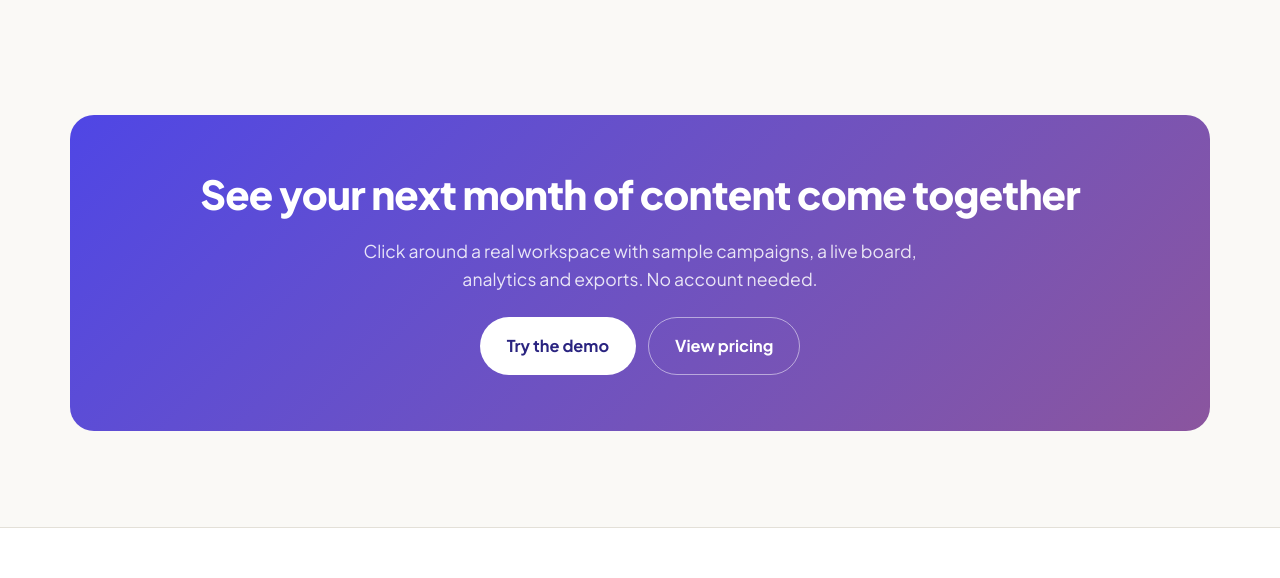
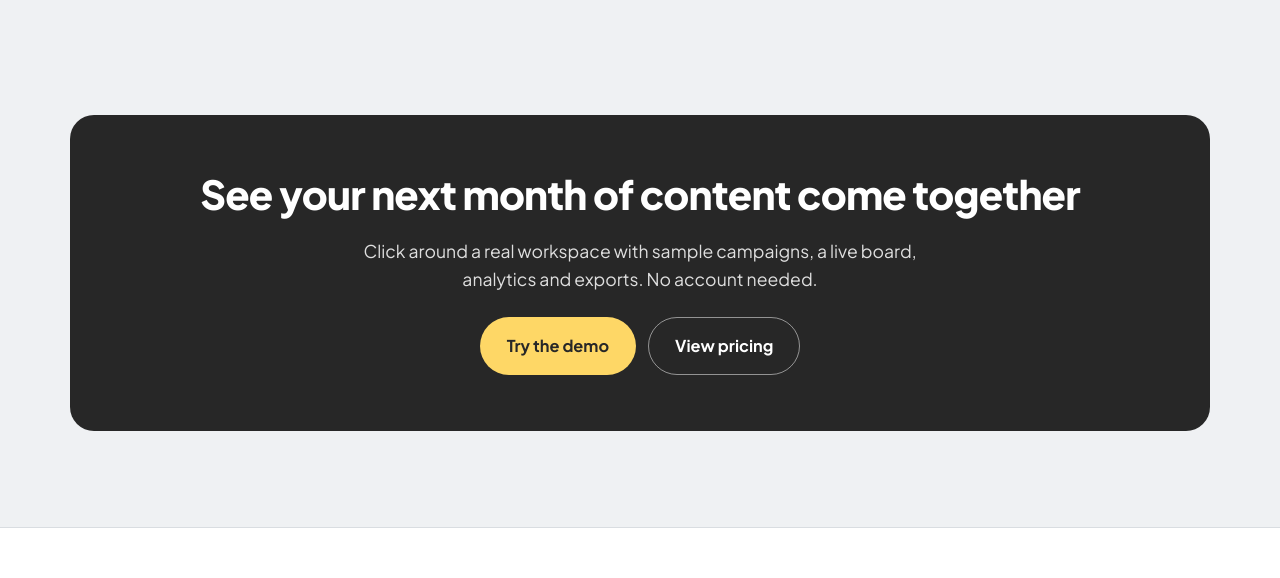
Before and after one commit to SuzanneV0/campaign-span, a plain HTML site: page index.html in a window 1280 px wide. Shown: the part 4610-5188 px from the top of the page. Drawn offline with Linux system fonts and the light colour scheme.

Commit message:
Apply the new colour palette
Shadow Grey, Mustard, Pacific Blue, Dim Grey and Platinum. Pacific Blue
fills buttons and charts; a deeper teal (#006E80 light / #3CC8DC dark)
carries link and label text so it stays readable. Mustard is the accent,
with a darker gold for accent text.

Co-Authored-By: Claude Opus 5.5 <noreply@anthropic.com>

```diff
--- a/assets/styles.css
+++ b/assets/styles.css
@@ -1,27 +1,30 @@
 /* Campaign Span — shared site styles */
 :root {
-  --bg: #FAF9F6;
+  --bg: #EFF1F3;
   --surface: #FFFFFF;
-  --surface-2: #F2F0EB;
-  --surface-3: #E9E6DF;
-  --text: #1B1A2E;
-  --muted: #5E5C70;
-  --faint: #8A889A;
-  --border: #E3E0D8;
-  --brand: #4F46E5;
-  --brand-hover: #4038CC;
-  --brand-ink: #FFFFFF;
-  --brand-soft: #ECEBFD;
-  --accent: #E46B34;
-  --accent-soft: #FCEBE2;
+  --surface-2: #E5E8EB;
+  --surface-3: #D9DDE1;
+  --text: #272727;
+  --muted: #5F5D69;
+  --faint: #8E8C97;
+  --border: #D9DDE1;
+  --brand: #009FB7;
+  --brand-hover: #14B3CB;
+  --brand-ink: #272727;
+  --brand-soft: #D6EFF3;
+  --accent: #FED766;
+  --accent-soft: #FFF4CF;
   --ok: #1E8E5E;
   --ok-soft: #E2F4EB;
   --warn: #B7791F;
   --warn-soft: #FBF0DC;
   --danger: #C93C3C;
   --danger-soft: #FBE5E5;
-  --shadow: 0 1px 2px rgba(27,26,46,.06), 0 8px 24px rgba(27,26,46,.06);
-  --shadow-lg: 0 2px 6px rgba(27,26,46,.08), 0 24px 60px rgba(27,26,46,.12);
+  --link: #006E80;
+  --accent-ink: #7A5C00;
+  --cta-bg: #272727;
+  --shadow: 0 1px 2px rgba(39,39,39,.06), 0 8px 24px rgba(39,39,39,.06);
+  --shadow-lg: 0 2px 6px rgba(39,39,39,.08), 0 24px 60px rgba(39,39,39,.12);
   --radius: 14px;
   --radius-sm: 8px;
   --max: 1180px;
@@ -43,26 +46,29 @@
 
 @media (prefers-color-scheme: dark) {
   :root:not([data-theme="light"]) {
-    --bg: #0F0E18;
-    --surface: #181724;
-    --surface-2: #201F2E;
-    --surface-3: #2A2939;
-    --text: #EEEDF5;
-    --muted: #A9A7BB;
-    --faint: #7C7A8F;
-    --border: #2E2D3E;
-    --brand: #8B85FF;
-    --brand-hover: #A19CFF;
-    --brand-ink: #12111C;
-    --brand-soft: #262448;
-    --accent: #F2915F;
-    --accent-soft: #3A2419;
+    --bg: #1C1C1C;
+    --surface: #272727;
+    --surface-2: #303033;
+    --surface-3: #3B3B3F;
+    --text: #EFF1F3;
+    --muted: #A9A7B2;
+    --faint: #85838E;
+    --border: #3A3A3E;
+    --brand: #009FB7;
+    --brand-hover: #19B5CC;
+    --brand-ink: #1C1C1C;
+    --brand-soft: #0E3A41;
+    --accent: #FED766;
+    --accent-soft: #3D3521;
     --ok: #4CC793;
     --ok-soft: #173327;
     --warn: #E5AE55;
     --warn-soft: #382B14;
     --danger: #F07474;
     --danger-soft: #3B1C1E;
+    --link: #3CC8DC;
+    --accent-ink: #FED766;
+    --cta-bg: #0E3A41;
     --shadow: 0 1px 2px rgba(0,0,0,.4), 0 8px 24px rgba(0,0,0,.3);
     --shadow-lg: 0 2px 6px rgba(0,0,0,.4), 0 24px 60px rgba(0,0,0,.5);
     --ch-instagram: #E66BAE;
@@ -79,26 +85,29 @@
   }
 }
 :root[data-theme="dark"] {
-  --bg: #0F0E18;
-  --surface: #181724;
-  --surface-2: #201F2E;
-  --surface-3: #2A2939;
-  --text: #EEEDF5;
-  --muted: #A9A7BB;
-  --faint: #7C7A8F;
-  --border: #2E2D3E;
-  --brand: #8B85FF;
-  --brand-hover: #A19CFF;
-  --brand-ink: #12111C;
-  --brand-soft: #262448;
-  --accent: #F2915F;
-  --accent-soft: #3A2419;
+  --bg: #1C1C1C;
+  --surface: #272727;
+  --surface-2: #303033;
+  --surface-3: #3B3B3F;
+  --text: #EFF1F3;
+  --muted: #A9A7B2;
+  --faint: #85838E;
+  --border: #3A3A3E;
+  --brand: #009FB7;
+  --brand-hover: #19B5CC;
+  --brand-ink: #1C1C1C;
+  --brand-soft: #0E3A41;
+  --accent: #FED766;
+  --accent-soft: #3D3521;
   --ok: #4CC793;
   --ok-soft: #173327;
   --warn: #E5AE55;
   --warn-soft: #382B14;
   --danger: #F07474;
   --danger-soft: #3B1C1E;
+  --link: #3CC8DC;
+  --accent-ink: #FED766;
+  --cta-bg: #0E3A41;
   --shadow: 0 1px 2px rgba(0,0,0,.4), 0 8px 24px rgba(0,0,0,.3);
   --shadow-lg: 0 2px 6px rgba(0,0,0,.4), 0 24px 60px rgba(0,0,0,.5);
   --ch-instagram: #E66BAE;
@@ -126,14 +135,14 @@ body {
   overflow-x: hidden;
 }
 img, svg { max-width: 100%; display: block; }
-a { color: var(--brand); text-decoration: none; }
+a { color: var(--link); text-decoration: none; }
 a:hover { text-decoration: underline; }
 h1, h2, h3, h4 { line-height: 1.15; margin: 0 0 .5em; letter-spacing: -.02em; }
 h1 { font-size: clamp(2.2rem, 5vw, 3.6rem); font-weight: 800; }
 h2 { font-size: clamp(1.7rem, 3.4vw, 2.5rem); font-weight: 800; }
 h3 { font-size: 1.2rem; font-weight: 700; }
 p { margin: 0 0 1em; }
-:focus-visible { outline: 3px solid var(--brand); outline-offset: 2px; border-radius: 4px; }
+:focus-visible { outline: 3px solid var(--link); outline-offset: 2px; border-radius: 4px; }
 
 .container { width: 100%; max-width: var(--max); margin: 0 auto; padding: 0 20px; }
 .section { padding: 88px 0; }
@@ -141,7 +150,7 @@ p { margin: 0 0 1em; }
 .section.alt { background: var(--surface-2); }
 .eyebrow {
   display: inline-block; font-size: .78rem; font-weight: 700; letter-spacing: .08em;
-  text-transform: uppercase; color: var(--brand); margin-bottom: 12px;
+  text-transform: uppercase; color: var(--link); margin-bottom: 12px;
 }
 .lead { font-size: 1.15rem; color: var(--muted); max-width: 640px; }
 .center { text-align: center; }
@@ -188,7 +197,7 @@ p { margin: 0 0 1em; }
   background: none; border: 0; cursor: pointer;
 }
 .nav-links a:hover, .nav-links button.nav-trigger:hover { background: var(--surface-2); text-decoration: none; }
-.nav-links a[aria-current="page"] { color: var(--brand); }
+.nav-links a[aria-current="page"] { color: var(--link); }
 .nav-trigger svg { width: 14px; height: 14px; transition: transform .15s; }
 .dropdown {
   position: absolute; top: calc(100% + 6px); left: 0; min-width: 300px;
@@ -242,7 +251,7 @@ p { margin: 0 0 1em; }
               radial-gradient(closest-side at 80% 40%, color-mix(in srgb, var(--accent) 14%, transparent), transparent);
 }
 .hero-grid { display: grid; gap: 48px; }
-.hero h1 span { color: var(--brand); }
+.hero h1 span { color: var(--link); }
 .hero .lead { margin-bottom: 28px; }
 .hero-note { font-size: .88rem; color: var(--muted); margin-top: 14px; }
 .page-hero { padding: 72px 0 48px; }
@@ -276,7 +285,7 @@ p { margin: 0 0 1em; }
 .mini-cal .dow { font-size: 11px; font-weight: 700; color: var(--faint); text-transform: uppercase; padding: 0 4px 4px; }
 .mini-cal .day { min-height: 74px; background: var(--surface-2); border-radius: 6px; padding: 5px; display: flex; flex-direction: column; gap: 3px; min-width: 0; }
 .mini-cal .day b { font-size: 11px; color: var(--muted); font-weight: 600; }
-.mini-cal .day.today { outline: 2px solid var(--brand); outline-offset: -2px; }
+.mini-cal .day.today { outline: 2px solid var(--link); outline-offset: -2px; }
 .mini-cal .day.gap { background: repeating-linear-gradient(135deg, var(--surface-2) 0 6px, color-mix(in srgb, var(--warn) 12%, var(--surface-2)) 6px 12px); }
 
 /* Mini kanban mock */
@@ -294,7 +303,7 @@ p { margin: 0 0 1em; }
   background: var(--av, var(--brand));
 }
 .avatars .avatar:first-child { margin-left: 0; }
-.tag { display: inline-flex; align-items: center; font-size: 10.5px; font-weight: 700; padding: 2px 7px; border-radius: 999px; background: var(--brand-soft); color: var(--brand); white-space: nowrap; }
+.tag { display: inline-flex; align-items: center; font-size: 10.5px; font-weight: 700; padding: 2px 7px; border-radius: 999px; background: var(--brand-soft); color: var(--link); white-space: nowrap; }
 .tag.warn { background: var(--warn-soft); color: var(--warn); }
 .tag.ok { background: var(--ok-soft); color: var(--ok); }
 .tag.danger { background: var(--danger-soft); color: var(--danger); }
@@ -308,7 +317,7 @@ p { margin: 0 0 1em; }
 .kpi .delta { font-size: 11px; font-weight: 700; color: var(--ok); }
 .reco { display: flex; gap: 10px; align-items: flex-start; padding: 10px 12px; border: 1px solid var(--border); border-radius: 10px; background: var(--surface); }
 .reco + .reco { margin-top: 8px; }
-.reco .ico { width: 26px; height: 26px; border-radius: 8px; flex: none; display: grid; place-items: center; background: var(--brand-soft); color: var(--brand); }
+.reco .ico { width: 26px; height: 26px; border-radius: 8px; flex: none; display: grid; place-items: center; background: var(--brand-soft); color: var(--link); }
 .reco .ico.warn { background: var(--warn-soft); color: var(--warn); }
 .reco .ico svg { width: 15px; height: 15px; }
 .reco p { margin: 0; font-size: 12.5px; }
@@ -342,15 +351,15 @@ p { margin: 0 0 1em; }
 .card p:last-child { margin-bottom: 0; }
 .card .muted { font-size: .95rem; }
 a.card { color: inherit; display: block; transition: transform .15s, border-color .15s; }
-a.card:hover { text-decoration: none; transform: translateY(-2px); border-color: var(--brand); }
+a.card:hover { text-decoration: none; transform: translateY(-2px); border-color: var(--link); }
 .card-icon {
   width: 44px; height: 44px; border-radius: 12px; display: grid; place-items: center;
-  background: var(--brand-soft); color: var(--brand); margin-bottom: 16px;
+  background: var(--brand-soft); color: var(--link); margin-bottom: 16px;
 }
 .card-icon svg { width: 22px; height: 22px; }
-.card-icon.accent { background: var(--accent-soft); color: var(--accent); }
+.card-icon.accent { background: var(--accent-soft); color: var(--accent-ink); }
 .card-icon.ok { background: var(--ok-soft); color: var(--ok); }
-.card-link { font-weight: 700; font-size: .92rem; margin-top: 12px; display: inline-block; color: var(--brand); }
+.card-link { font-weight: 700; font-size: .92rem; margin-top: 12px; display: inline-block; color: var(--link); }
 
 .logo-strip { display: flex; flex-wrap: wrap; justify-content: center; gap: 10px 26px; color: var(--muted); font-weight: 700; font-size: .98rem; }
 .logo-strip span { opacity: .8; }
@@ -359,13 +368,13 @@ a.card:hover { text-decoration: none; transform: translateY(-2px); border-color:
 
 /* CTA band */
 .cta-band {
-  background: linear-gradient(135deg, var(--brand), color-mix(in srgb, var(--brand) 60%, var(--accent)));
+  background: var(--cta-bg);
   color: #fff; border-radius: 24px; padding: 56px 32px; text-align: center;
 }
 .cta-band h2 { color: #fff; }
 .cta-band p { color: rgba(255,255,255,.85); max-width: 560px; margin: 0 auto 24px; font-size: 1.1rem; }
-.cta-band .btn-primary { background: #fff; color: #2a2480; }
-.cta-band .btn-primary:hover { background: #f0efff; }
+.cta-band .btn-primary { background: var(--accent); color: #272727; }
+.cta-band .btn-primary:hover { background: #FFE48F; }
 .cta-band .btn-ghost { color: #fff; border-color: rgba(255,255,255,.5); }
 .cta-band .btn-ghost:hover { background: rgba(255,255,255,.12); }
 
@@ -385,8 +394,8 @@ td.no { color: var(--faint); }
   padding: 8px 14px; border-radius: 999px; border: 1px solid var(--border); background: var(--surface);
   color: var(--text); font: inherit; font-weight: 600; font-size: .9rem; cursor: pointer;
 }
-.pill-nav a:hover, .pill-nav button:hover { border-color: var(--brand); text-decoration: none; }
-.pill-nav button[aria-pressed="true"] { background: var(--brand); color: var(--brand-ink); border-color: var(--brand); }
+.pill-nav a:hover, .pill-nav button:hover { border-color: var(--link); text-decoration: none; }
+.pill-nav button[aria-pressed="true"] { background: var(--brand); color: var(--brand-ink); border-color: var(--link); }
 
 /* Role sections */
 .role { display: grid; gap: 32px; padding: 64px 0; border-top: 1px solid var(--border); }
@@ -425,7 +434,7 @@ td.no { color: var(--faint); }
 details.faq { border-bottom: 1px solid var(--border); padding: 18px 0; }
 details.faq summary { cursor: pointer; font-weight: 700; list-style: none; display: flex; justify-content: space-between; gap: 16px; }
 details.faq summary::-webkit-details-marker { display: none; }
-details.faq summary::after { content: "+"; font-size: 1.4rem; line-height: 1; color: var(--brand); }
+details.faq summary::after { content: "+"; font-size: 1.4rem; line-height: 1; color: var(--link); }
 details.faq[open] summary::after { content: "–"; }
 details.faq p { margin: 12px 0 0; color: var(--muted); }
 
@@ -437,7 +446,7 @@ input[type=text], input[type=email], input[type=password], input[type=date], inp
   font: inherit; font-size: .95rem; color: var(--text); background: var(--surface);
   border: 1px solid var(--border); border-radius: var(--radius-sm); padding: 10px 12px; width: 100%;
 }
-input:focus, select:focus, textarea:focus { outline: 2px solid var(--brand); outline-offset: 0; border-color: var(--brand); }
+input:focus, select:focus, textarea:focus { outline: 2px solid var(--link); outline-offset: 0; border-color: var(--link); }
 .form-error { color: var(--danger); font-size: .85rem; font-weight: 600; }
 .notice { padding: 12px 14px; border-radius: 10px; background: var(--brand-soft); color: var(--text); font-size: .92rem; }
 .notice.ok { background: var(--ok-soft); }
```
Also changed, not shown: assets/demo.css (+10 -10 lines), assets/demo.js (+5 -5 lines), index.html (+1 -1 lines), integrations.html (+1 -1 lines), assets/favicon.svg.
